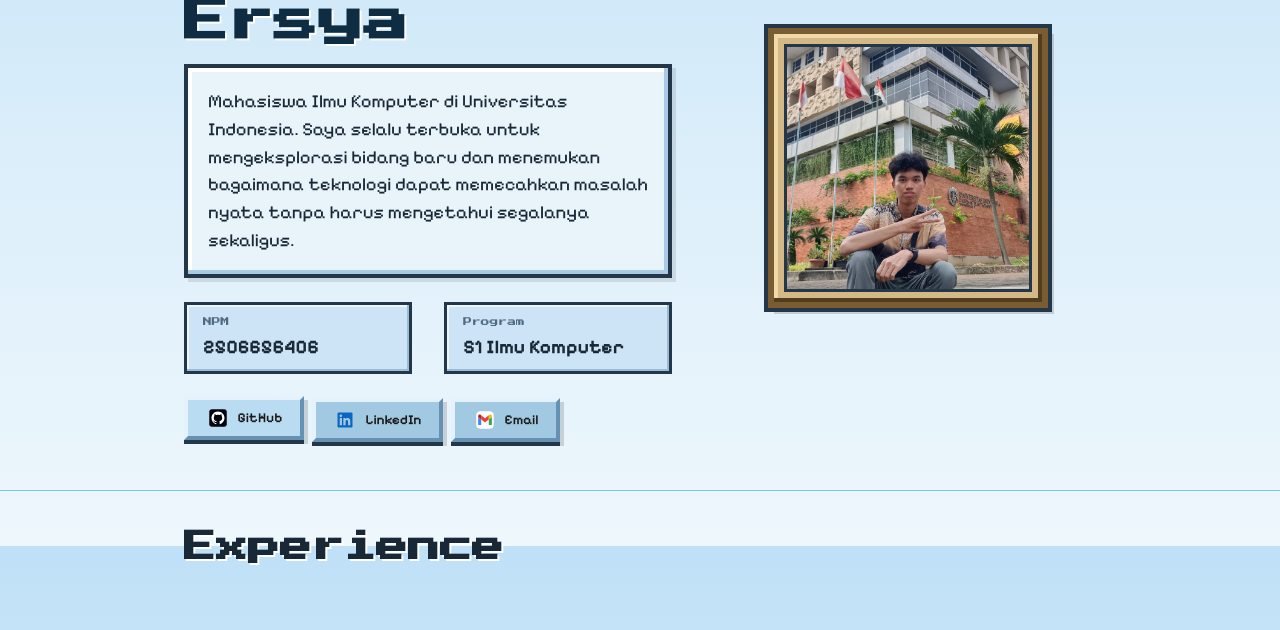
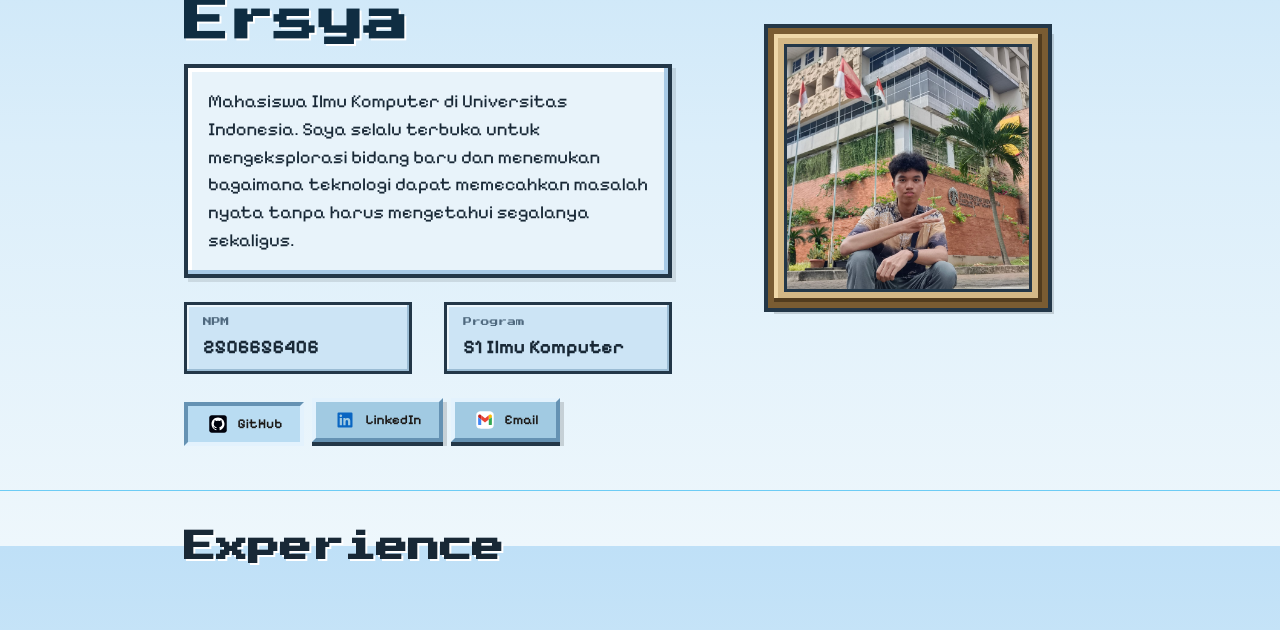
Before and after one commit to alpallel/portofolio, a Django app: page / in a window 1280 px wide, while the restyled element is pressed. Shown: the part 254-884 px from the top of the page. Run offline with Django 5.2, Linux system fonts and the light colour scheme.

Commit message:
feat: add social link pressed animation

```diff
--- a/static/css/style.css
+++ b/static/css/style.css
@@ -214,6 +214,12 @@ h1, h2, h3, .brand {
     transform: translateY(-2px);
 }
 
+.social-link:active {
+    border-color: #6592b3 #e3f2fd #e3f2fd #6592b3;
+    transform: translateY(4px);
+    box-shadow: 0 0 0 var(--border-dark);
+}
+
 .social-link-el {
     font-size: 0.85rem;
     font-weight: 600;
```
